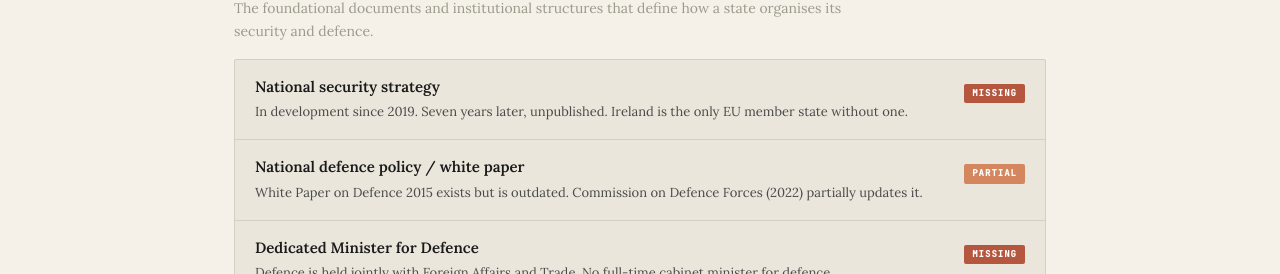
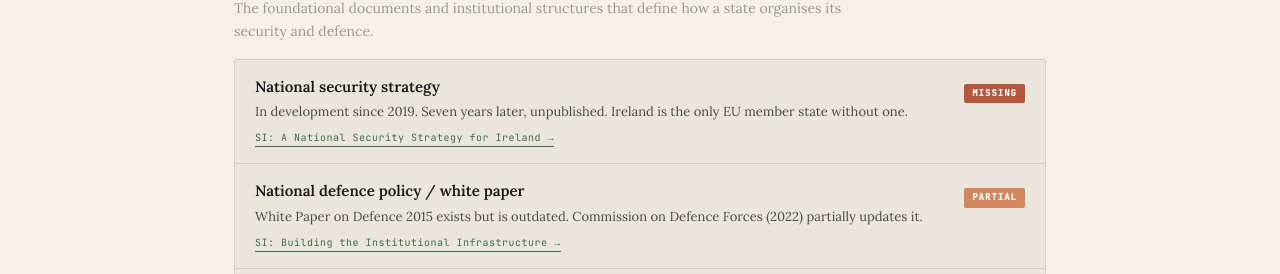
Before and after one commit to scosullivan/security-ireland, a Next.js app: page /checklist in a window 1280 px wide. Shown: the part 678-952 px from the top of the page. Built offline with nearby package versions, Linux system fonts and the light colour scheme.

Commit message:
Add files via upload

```diff
--- a/src/app/checklist/page.tsx
+++ b/src/app/checklist/page.tsx
@@ -2,7 +2,7 @@ import Link from 'next/link';
 import Newsletter from '@/components/Newsletter';
 
 export const metadata = {
-  title: 'Security & Defence Checklist — Security Ireland',
+  title: 'Policy Checklist — Security Ireland',
   description: 'A systematic comparison of what every EU state has, what Ireland has, and what is missing across 49 security and defence frameworks.',
 };
 
@@ -35,7 +35,7 @@ function Badge({ status }: { status: string }) {
 }
 
 /* ── Row ── */
-function Row({ framework, status, detail }: { framework: string; status: string; detail: string }) {
+function Row({ framework, status, detail, link }: { framework: string; status: string; detail: string; link?: { href: string; label: string } }) {
   return (
     <div style={{
       display: 'grid',
@@ -64,6 +64,21 @@ function Row({ framework, status, detail }: { framework: string; status: string;
         }}>
           {detail}
         </p>
+        {link && (
+          <Link href={link.href} style={{
+            display: 'inline-block',
+            fontFamily: 'var(--font-mono)',
+            fontSize: '10px',
+            letterSpacing: '0.5px',
+            color: 'var(--color-fern)',
+            textDecoration: 'none',
+            borderBottom: '1px solid var(--color-fern)',
+            paddingBottom: '1px',
+            marginTop: '6px',
+          }}>
+            SI: {link.label} →
+          </Link>
+        )}
       </div>
       <div style={{ paddingTop: '2px' }}>
         <Badge status={status} />
@@ -76,7 +91,7 @@ function Row({ framework, status, detail }: { framework: string; status: string;
 function Section({ title, description, items }: {
   title: string;
   description: string;
-  items: { framework: string; status: string; detail: string }[];
+  items: { framework: string; status: string; detail: string; link?: { href: string; label: string } }[];
 }) {
   const counts = {
     missing: items.filter(i => i.status === 'MISSING').length,
@@ -157,12 +172,12 @@ const sections = [
     title: 'Strategic Frameworks',
     description: 'The foundational documents and institutional structures that define how a state organises its security and defence.',
     items: [
-      { framework: 'National security strategy', status: 'MISSING', detail: 'In development since 2019. Seven years later, unpublished. Ireland is the only EU member state without one.' },
-      { framework: 'National defence policy / white paper', status: 'PARTIAL', detail: 'White Paper on Defence 2015 exists but is outdated. Commission on Defence Forces (2022) partially updates it.' },
-      { framework: 'Dedicated Minister for Defence', status: 'MISSING', detail: 'Defence is held jointly with Foreign Affairs and Trade. No full-time cabinet minister for defence.' },
+      { framework: 'National security strategy', status: 'MISSING', detail: 'In development since 2019. Seven years later, unpublished. Ireland is the only EU member state without one.', link: { href: '/publications/national-security-strategy', label: 'A National Security Strategy for Ireland' } },
+      { framework: 'National defence policy / white paper', status: 'PARTIAL', detail: 'White Paper on Defence 2015 exists but is outdated. Commission on Defence Forces (2022) partially updates it.', link: { href: '/publications/building-institutional-infrastructure', label: 'Building the Institutional Infrastructure' } },
+      { framework: 'Dedicated Minister for Defence', status: 'MISSING', detail: 'Defence is held jointly with Foreign Affairs and Trade. No full-time cabinet minister for defence.', link: { href: '/publications/neutrality-institutional-architecture', label: 'Ireland\u2019s Defence Problem Isn\u2019t Neutrality' } },
       { framework: 'National Security Committee (standing)', status: 'PARTIAL', detail: 'Exists but meets irregularly. No permanent secretariat. No published terms of reference.' },
       { framework: 'National Security Analysis Centre', status: 'PARTIAL', detail: 'NSAC established 2019 under Dept of Taoiseach. Understaffed and underpowered compared to equivalents.' },
-      { framework: 'Defence industrial policy', status: 'MISSING', detail: 'No framework for Irish industry participation in European defence production (EDIP, EDIRPA, ASAP).' },
+      { framework: 'Defence industrial policy', status: 'MISSING', detail: 'No framework for Irish industry participation in European defence production (EDIP, EDIRPA, ASAP).', link: { href: '/publications/defence-industrial-policy', label: 'Defence Industrial Policy Explained' } },
       { framework: 'Security clearance system', status: 'NEW 2025+', detail: 'Interim system introduced 2025/2026 to allow Irish officials to access EU classified material.' },
       { framework: 'Defence attach\u00e9 network', status: 'NEW 2025+', detail: 'Pilot programme 2026: London, Paris, Washington. Most EU states have had networks for decades.' },
     ],
@@ -171,7 +186,7 @@ const sections = [
     title: 'Intelligence & Threat Assessment',
     description: 'The institutional architecture for gathering, analysing, and disseminating security intelligence.',
     items: [
-      { framework: 'Unified national intelligence agency', status: 'MISSING', detail: 'Intelligence split between military (J2/IMIS), police (Garda CSB), and cyber (NCSC). No unified structure.' },
+      { framework: 'Unified national intelligence agency', status: 'MISSING', detail: 'Intelligence split between military (J2/IMIS), police (Garda CSB), and cyber (NCSC). No unified structure.', link: { href: '/publications/intelligence-architecture-reform', label: 'Intelligence Architecture Reform' } },
       { framework: 'Integrated threat assessment capability', status: 'PARTIAL', detail: 'NSAC produces some assessments but is not a standing intelligence fusion centre.' },
       { framework: 'Foreign intelligence service', status: 'MISSING', detail: 'No equivalent of MI6, DGSE, BND. Ireland has no foreign intelligence collection capability.' },
       { framework: 'Counter-intelligence capability', status: 'PARTIAL', detail: 'Garda CSB performs some functions. No dedicated counter-intelligence agency.' },
@@ -193,11 +208,11 @@ const sections = [
     title: 'Maritime Security',
     description: 'The capability to monitor and protect 880,000 km\u00b2 of maritime zone \u2014 the largest in Western Europe.',
     items: [
-      { framework: 'National maritime security strategy', status: 'NEW 2025+', detail: 'Launched March 2026. 41 objectives to 2030. Implementation architecture still undefined.' },
+      { framework: 'National maritime security strategy', status: 'NEW 2025+', detail: 'Launched March 2026. 41 objectives to 2030. Implementation architecture still undefined.', link: { href: '/publications/maritime-security-framework', label: 'Ireland\u2019s Maritime Security Framework' } },
       { framework: 'Armed naval vessels', status: 'MISSING', detail: 'Naval Service vessels are not armed for combat. No anti-ship missiles, no close-in weapon systems.' },
       { framework: 'Anti-submarine warfare capability', status: 'MISSING', detail: 'None. Towed sonar procurement underway (CAPTAS) but no ASW weapons or doctrine.' },
-      { framework: 'Subsea cable monitoring capability', status: 'MISSING', detail: 'No standing monitoring of cables carrying 90% of transatlantic data through Irish waters.' },
-      { framework: 'Sufficient vessels to patrol EEZ', status: 'MISSING', detail: 'Eight vessels, typically four operational. Cannot cover 880,000 km\u00b2.' },
+      { framework: 'Subsea cable monitoring capability', status: 'MISSING', detail: 'No standing monitoring of cables carrying 90% of transatlantic data through Irish waters.', link: { href: '/publications/maritime-surveillance-gap', label: 'Ireland\u2019s Maritime Surveillance Gap' } },
+      { framework: 'Sufficient vessels to patrol EEZ', status: 'MISSING', detail: 'Eight vessels, typically four operational. Cannot cover 880,000 km\u00b2.', link: { href: '/publications/maritime-surveillance-gap', label: 'Ireland\u2019s Maritime Surveillance Gap' } },
       { framework: 'Naval Service at establishment strength', status: 'MISSING', detail: '807 personnel against establishment. Recruitment and retention crisis ongoing.' },
     ],
   },
@@ -205,23 +220,23 @@ const sections = [
     title: 'Cyber Security',
     description: 'The institutional capability to defend against cyber threats to state, critical infrastructure, and economy.',
     items: [
-      { framework: 'National cyber security strategy (current)', status: 'MISSING', detail: '2019\u20132024 strategy expired. No published replacement as of April 2026.' },
+      { framework: 'National cyber security strategy (current)', status: 'MISSING', detail: '2019\u20132024 strategy expired. No published replacement as of April 2026.', link: { href: '/publications/hybrid-threats-cyber-defence-brief', label: 'Hybrid Threats & Cyber Defence' } },
       { framework: 'Resourced national cyber security centre', status: 'PARTIAL', detail: 'NCSC exists but widely assessed as under-resourced relative to threat level.' },
       { framework: 'Offensive cyber capability', status: 'MISSING', detail: 'No capability. Netherlands, France, Germany, and others maintain offensive cyber units.' },
       { framework: 'Cyber resilience certification framework', status: 'PARTIAL', detail: 'Ireland participates in EU ECCF but national implementation is incomplete.' },
-      { framework: 'PESCO cyber project participation', status: 'IN PLACE', detail: 'Ireland participates in Cyber Threats and Incident Response Information Sharing Platform (CTIRISP).' },
+      { framework: 'PESCO cyber project participation', status: 'IN PLACE', detail: 'Ireland participates in Cyber Threats and Incident Response Information Sharing Platform (CTIRISP).', link: { href: '/publications/pesco-and-ireland', label: 'PESCO and Ireland' } },
     ],
   },
   {
     title: 'Energy Security',
     description: 'The institutional architecture to ensure energy supply resilience during disruption.',
     items: [
-      { framework: 'Energy security strategy', status: 'MISSING', detail: 'None. Government responds reactively to each crisis without a standing framework.' },
+      { framework: 'Energy security strategy', status: 'MISSING', detail: 'None. Government responds reactively to each crisis without a standing framework.', link: { href: '/publications/energy-security-sixth-domain', label: 'Energy Security as the Sixth Domain' } },
       { framework: 'Gas storage', status: 'MISSING', detail: 'Zero. Only EU member state with no gas storage. Corrib production declining toward zero by 2027.' },
       { framework: 'LNG terminal', status: 'MISSING', detail: 'No operational terminal. FSRU approved March 2025 but not yet contracted or deployed.' },
       { framework: 'Oil refining capacity', status: 'MISSING', detail: 'Whitegate ceased independent operations. Ireland imports 100% of refined product.' },
-      { framework: 'Standing energy crisis management unit', status: 'MISSING', detail: 'Ad hoc Oil Security of Supply Group. No permanent institutional capability.' },
-      { framework: 'Modern fuel crisis legislation', status: 'MISSING', detail: 'Fuels (Control of Supplies) Act 1971, amended 1982. Pre-dates the internet and EU membership.' },
+      { framework: 'Standing energy crisis management unit', status: 'MISSING', detail: 'Ad hoc Oil Security of Supply Group. No permanent institutional capability.', link: { href: '/publications/energy-security-sixth-domain', label: 'Energy Security as the Sixth Domain' } },
+      { framework: 'Modern fuel crisis legislation', status: 'MISSING', detail: 'Fuels (Control of Supplies) Act 1971, amended 1982. Pre-dates the internet and EU membership.', link: { href: '/publications/energy-security-sixth-domain', label: 'Energy Security as the Sixth Domain' } },
       { framework: 'Strategic reserve repatriation', status: 'PARTIAL', detail: '28% of NORA stocks held abroad. Policy to repatriate announced but timeline unclear.' },
     ],
   },
@@ -229,47 +244,47 @@ const sections = [
     title: 'Civil Crisis Management & Public Order',
     description: 'The institutional capability to manage domestic crises without resorting to military deployment.',
     items: [
-      { framework: 'Gendarmerie / intermediate public order force', status: 'MISSING', detail: 'Nothing between An Garda S\u00edoch\u00e1na and the Defence Forces. Every comparable EU state has this.' },
-      { framework: 'Civil protection agency (standing)', status: 'MISSING', detail: 'No equivalent of French S\u00e9curit\u00e9 civile or German THW.' },
+      { framework: 'Gendarmerie / intermediate public order force', status: 'MISSING', detail: 'Nothing between An Garda S\u00edoch\u00e1na and the Defence Forces. Every comparable EU state has this.', link: { href: '/publications/crisis-management-gap', label: 'The Crisis Management Gap' } },
+      { framework: 'Civil protection agency (standing)', status: 'MISSING', detail: 'No equivalent of French S\u00e9curit\u00e9 civile or German THW.', link: { href: '/publications/crisis-management-gap', label: 'The Crisis Management Gap' } },
       { framework: 'National emergency management agency', status: 'MISSING', detail: 'National Emergency Coordination Group is ad hoc. No standing agency.' },
-      { framework: 'Proportionality test for military deployment', status: 'MISSING', detail: 'No statutory test. Defence Act 1954 provides broad authority with no proportionality requirement.' },
-      { framework: 'Graduated escalation protocol', status: 'MISSING', detail: 'No defined escalation sequence from policing to military. Binary switch.' },
+      { framework: 'Proportionality test for military deployment', status: 'MISSING', detail: 'No statutory test. Defence Act 1954 provides broad authority with no proportionality requirement.', link: { href: '/publications/soldiers-against-tractors', label: 'Soldiers Against Tractors' } },
+      { framework: 'Graduated escalation protocol', status: 'MISSING', detail: 'No defined escalation sequence from policing to military. Binary switch.', link: { href: '/publications/crisis-management-gap', label: 'The Crisis Management Gap' } },
       { framework: 'Parliamentary oversight of domestic deployment', status: 'MISSING', detail: 'No D\u00e1il notification or review requirement for aid to the civil power operations.' },
-      { framework: 'Domestic rules of engagement (published)', status: 'MISSING', detail: 'ROE exist for overseas peacekeeping. No published domestic equivalent.' },
-      { framework: 'Independent oversight of military conduct', status: 'MISSING', detail: 'GSOC covers Garda conduct. No equivalent body for military during domestic deployment.' },
-      { framework: 'Ministerial accountability for crisis mgmt', status: 'MISSING', detail: 'No minister owns crisis management. Falls between Justice and Defence.' },
+      { framework: 'Domestic rules of engagement (published)', status: 'MISSING', detail: 'ROE exist for overseas peacekeeping. No published domestic equivalent.', link: { href: '/publications/crisis-management-gap', label: 'The Crisis Management Gap' } },
+      { framework: 'Independent oversight of military conduct', status: 'MISSING', detail: 'GSOC covers Garda conduct. No equivalent body for military during domestic deployment.', link: { href: '/publications/soldiers-against-tractors', label: 'Soldiers Against Tractors' } },
+      { framework: 'Ministerial accountability for crisis mgmt', status: 'MISSING', detail: 'No minister owns crisis management. Falls between Justice and Defence.', link: { href: '/publications/crisis-management-gap', label: 'The Crisis Management Gap' } },
     ],
   },
   {
     title: 'Critical Infrastructure Protection',
     description: 'The framework for identifying, protecting, and ensuring resilience of critical national infrastructure.',
     items: [
-      { framework: 'Critical infrastructure protection legislation', status: 'PARTIAL', detail: 'CER Directive transposition underway. National framework not yet operational.' },
+      { framework: 'Critical infrastructure protection legislation', status: 'PARTIAL', detail: 'CER Directive transposition underway. National framework not yet operational.', link: { href: '/publications/critical-infrastructure-resilience-brief', label: 'Critical Infrastructure Resilience' } },
       { framework: 'Critical infrastructure registry', status: 'PARTIAL', detail: 'Being developed under CER. No comprehensive registry exists yet.' },
       { framework: 'Standing infrastructure protection capability', status: 'MISSING', detail: 'No dedicated force or unit. Ad hoc military deployment when needed.' },
-      { framework: 'Subsea infrastructure protection framework', status: 'PARTIAL', detail: 'Maritime Security Strategy (2026) addresses this. Implementation not yet begun.' },
+      { framework: 'Subsea infrastructure protection framework', status: 'PARTIAL', detail: 'Maritime Security Strategy (2026) addresses this. Implementation not yet begun.', link: { href: '/publications/maritime-security-framework', label: 'Ireland\u2019s Maritime Security Framework' } },
     ],
   },
   {
     title: 'Defence Forces Capability',
     description: 'The state of Ireland\u2019s military capability against the Commission on Defence Forces benchmarks.',
     items: [
-      { framework: 'Personnel at establishment strength', status: 'MISSING', detail: '7,756 against establishment of 9,739. Shortfall of approximately 2,000.' },
-      { framework: 'Commission on Defence Forces implementation', status: 'PARTIAL', detail: '54 of 130 recommendations completed after 4 years. Rate of implementation is slowing.' },
-      { framework: 'LOA 2 capability achieved', status: 'MISSING', detail: 'Government committed to LOA 2 by 2028. Not on track.' },
-      { framework: 'Defence spending at EU average', status: 'MISSING', detail: '0.2% GDP vs EU average 1.3%. Lowest in EU. Record \u20ac1.16bn budget for 2026 still far below peers.' },
-      { framework: 'SAFE loan applications', status: 'MISSING', detail: 'Ireland has not applied for any SAFE loans. 16 member states have.' },
+      { framework: 'Personnel at establishment strength', status: 'MISSING', detail: '7,756 against establishment of 9,739. Shortfall of approximately 2,000.', link: { href: '/publications/defence-at-a-glance-q1-2026', label: 'Irish Defence at a Glance: Q1 2026' } },
+      { framework: 'Commission on Defence Forces implementation', status: 'PARTIAL', detail: '54 of 130 recommendations completed after 4 years. Rate of implementation is slowing.', link: { href: '/publications/loa-transition-architecture', label: 'The LOA Transition Architecture' } },
+      { framework: 'LOA 2 capability achieved', status: 'MISSING', detail: 'Government committed to LOA 2 by 2028. Not on track.', link: { href: '/publications/loa-transition-architecture', label: 'The LOA Transition Architecture' } },
+      { framework: 'Defence spending at EU average', status: 'MISSING', detail: '0.2% GDP vs EU average 1.3%. Lowest in EU. Record \u20ac1.16bn budget for 2026 still far below peers.', link: { href: '/publications/defence-spending-explained', label: 'Ireland\u2019s Defence Spending Explained' } },
+      { framework: 'SAFE loan applications', status: 'MISSING', detail: 'Ireland has not applied for any SAFE loans. 16 member states have.', link: { href: '/publications/rearm-europe-brief', label: 'ReArm Europe: What Ireland Should Lock In' } },
     ],
   },
   {
     title: 'Democratic Governance of Security',
     description: 'The mechanisms that ensure democratic accountability and transparency in security and defence.',
     items: [
-      { framework: 'Constitutional protection of neutrality', status: 'MISSING', detail: 'Neutrality is policy, not constitutional. No constitutional lock unlike Austria.' },
+      { framework: 'Constitutional protection of neutrality', status: 'MISSING', detail: 'Neutrality is policy, not constitutional. No constitutional lock unlike Austria.', link: { href: '/publications/neutrality-institutional-architecture', label: 'Neutrality as Institutional Architecture' } },
       { framework: 'Annual D\u00e1il review of security commitments', status: 'MISSING', detail: 'No annual review mechanism for overseas deployments or security commitments.' },
       { framework: 'Transparency requirement for Shannon', status: 'MISSING', detail: 'No reporting requirement for military transits through Shannon Airport.' },
-      { framework: 'Parliamentary reporting on PESCO', status: 'MISSING', detail: 'No formal reporting mechanism to D\u00e1il on Ireland\u2019s PESCO project participation.' },
-      { framework: 'Published bilateral defence agreements', status: 'PARTIAL', detail: 'Cork MoU (2026) publicly announced. RAF airspace arrangements are not published.' },
+      { framework: 'Parliamentary reporting on PESCO', status: 'MISSING', detail: 'No formal reporting mechanism to D\u00e1il on Ireland\u2019s PESCO project participation.', link: { href: '/publications/pesco-and-ireland', label: 'PESCO and Ireland' } },
+      { framework: 'Published bilateral defence agreements', status: 'PARTIAL', detail: 'Cork MoU (2026) publicly announced. RAF airspace arrangements are not published.', link: { href: '/publications/uk-ireland-security-interface', label: 'The UK\u2013Ireland Security Interface' } },
     ],
   },
 ];
```
